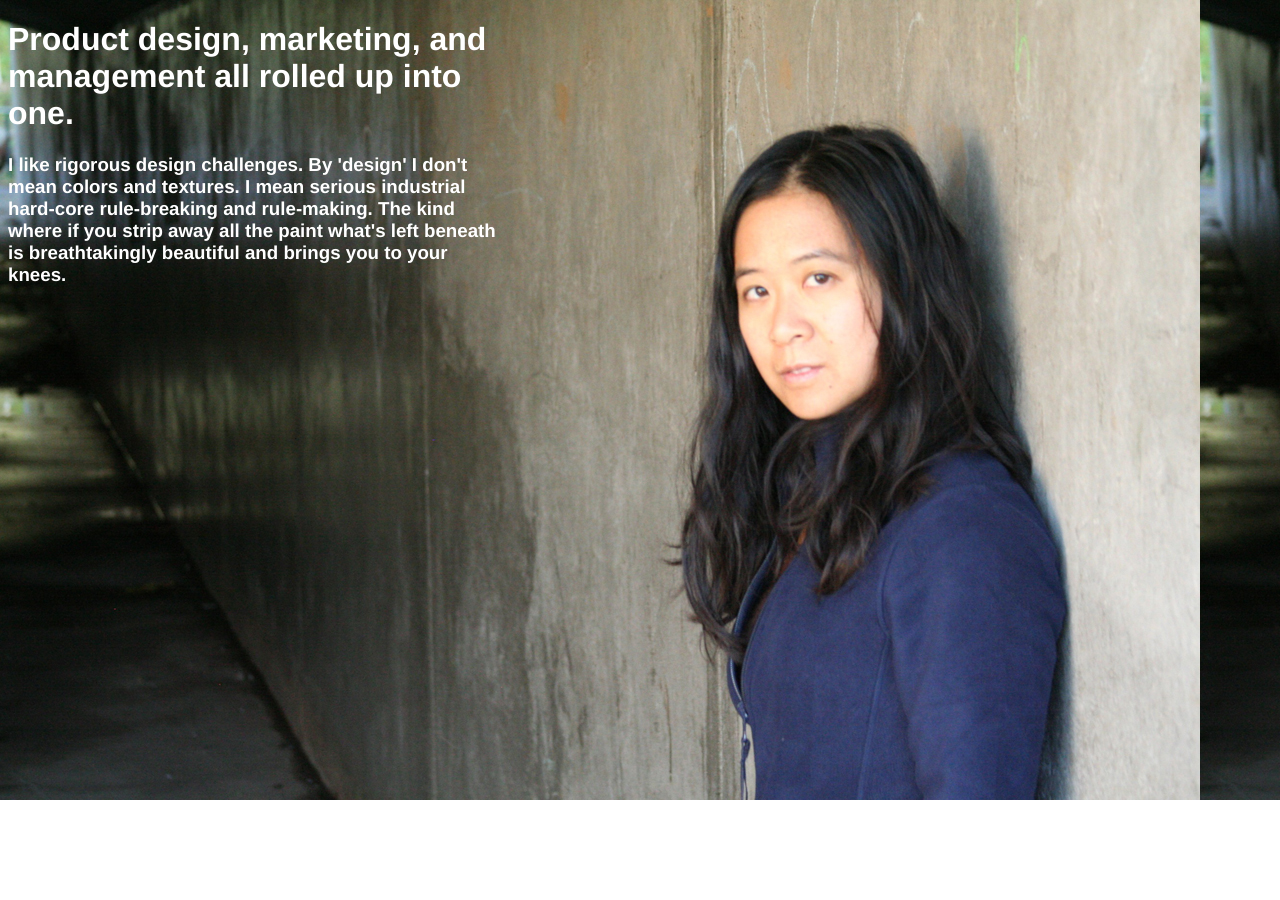
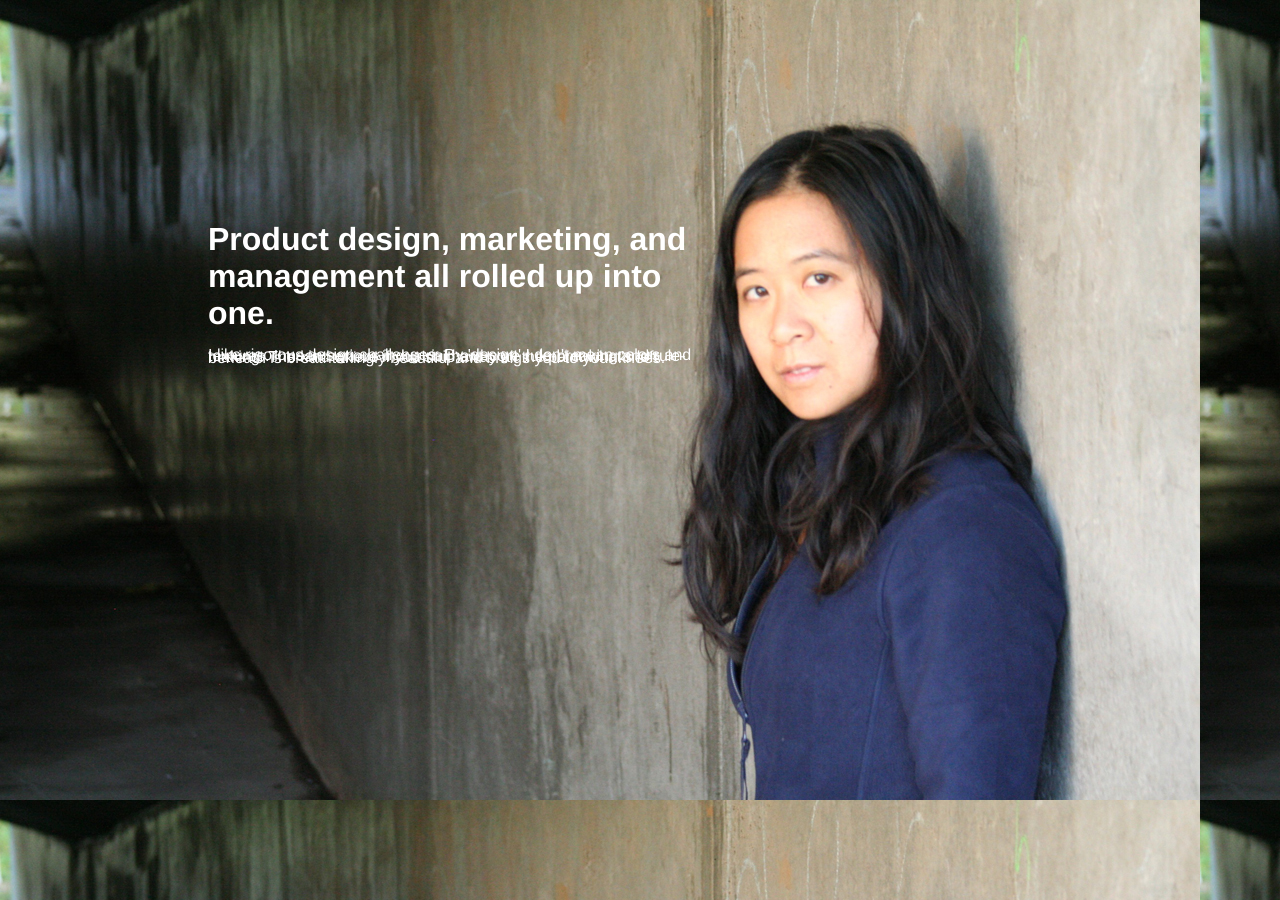
Before and after one commit to kuobot/self, a plain HTML site: page index.html in a window 1280 px wide. Before the commit the page ends 800 px from the top, so only its background shows below. Drawn offline with Linux system fonts and the light colour scheme.

Commit message:
made copy less bold, add margin and padding

```diff
--- a/index.html
+++ b/index.html
@@ -9,8 +9,9 @@
 <h1>
 Product design, marketing, and management all rolled up into one.
 </h1>
-<h3>
+<p>
 I like rigorous design challenges. By 'design' I don't mean colors and textures. I mean serious industrial hard-core rule-breaking and rule-making. The kind where if you strip away all the paint what's left beneath is breathtakingly beautiful and brings you to your knees.
-<h3></div>
+</p></div>
+
 </body>
 </html>
--- a/stylesheet.css
+++ b/stylesheet.css
@@ -1,12 +1,19 @@
 
  body {background-image:url("joann.jpg");}
 
-h1, h3 {
+h1, p {
    color: #FFF;
    font-family: Ariel, Helvetica, Vendana;
+}
+
+p {
+   1.5em;
+   line-height: 1.2px;
 }
 
 .box {
 width: 500px;
 height: 500px;
+margin: 100px;
+padding: 100px;
 }
```
